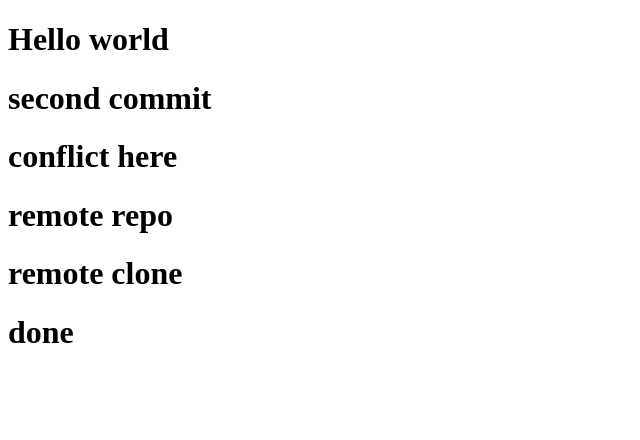
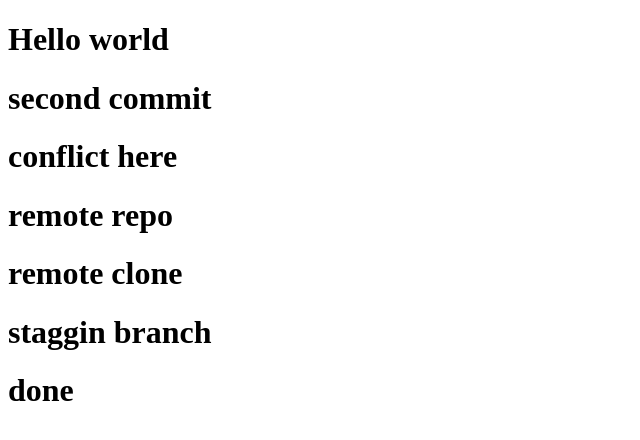
Before and after one commit to HuynhKienDongDuy/GIT_DEMO, a plain HTML site: page index.html in a window 1280 px wide. Shown: the whole page, without its empty margins (0-640 px from the left). Drawn offline with Linux system fonts and the light colour scheme.

Commit message:
stagging branch

```diff
--- a/index.html
+++ b/index.html
@@ -11,6 +11,7 @@
     <h1>conflict here</h1>
     <h1>remote repo</h1>
     <h1>remote clone</h1>
+    <h1>staggin branch</h1>
     <h1>done</h1>
 </body>
 </html>
```
